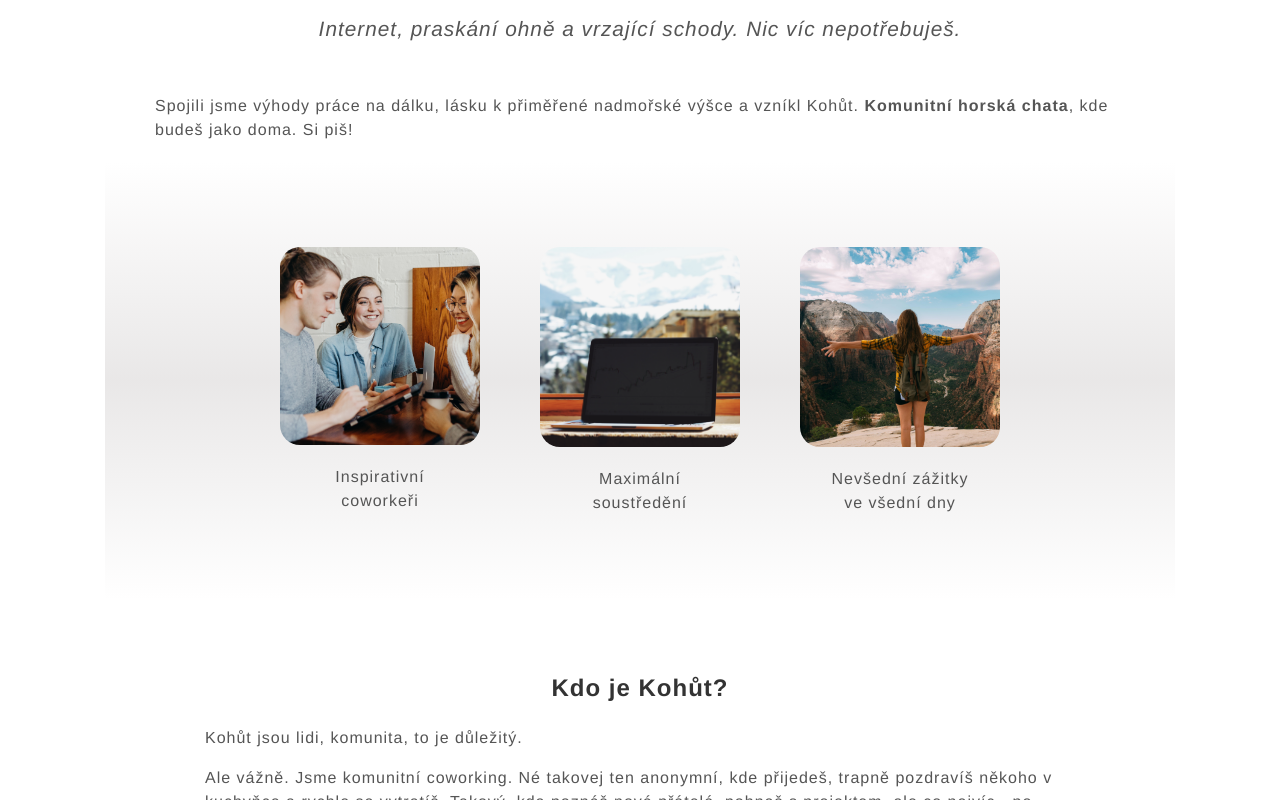
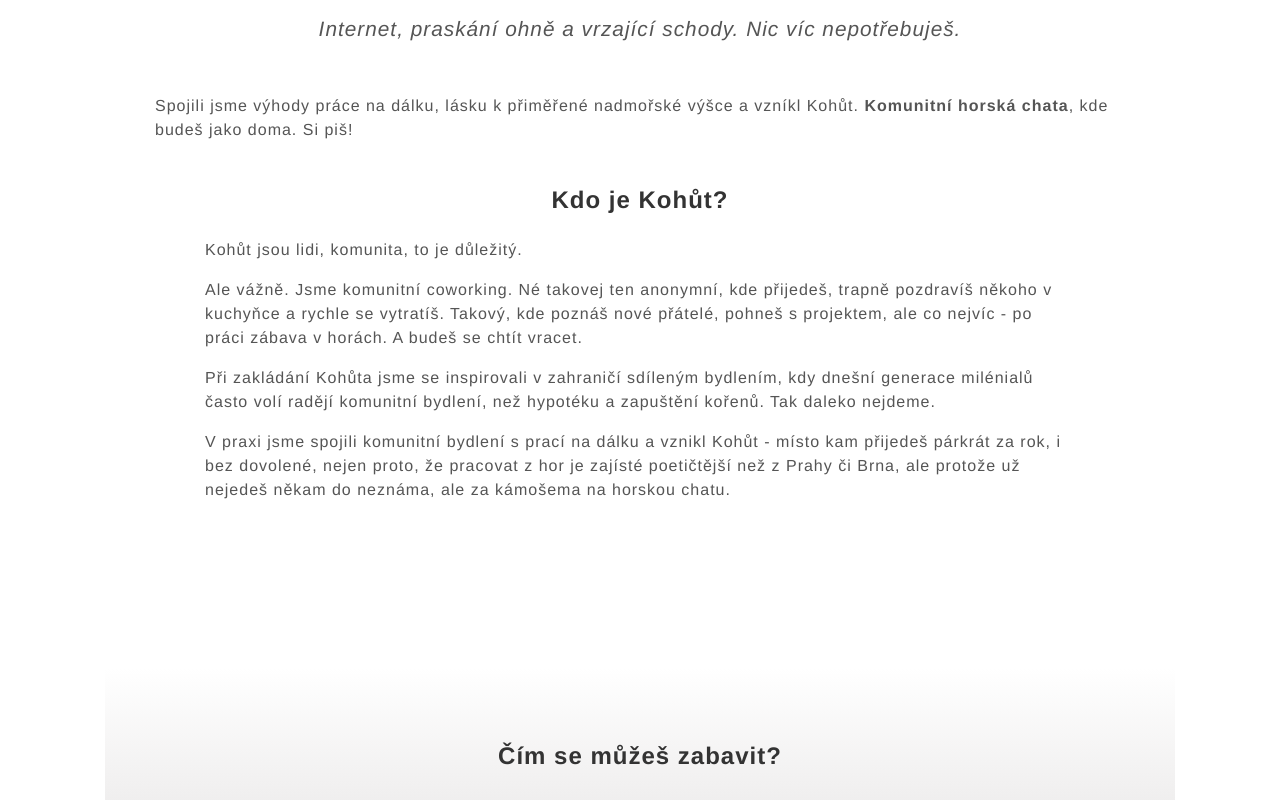
Before and after one commit to simkovat/co-cottage, a plain HTML site: page index.html in a window 1280 px wide. Shown: the part 487-1287 px from the top of the page. Drawn offline with Linux system fonts and the light colour scheme.

Commit message:
hide obrazku

```diff
--- a/index.html
+++ b/index.html
@@ -23,8 +23,7 @@
 		<div class="description-small">
 			Spojili jsme výhody práce na dálku, lásku k přiměřené nadmořské výšce a vzníkl Kohůt. <b>Komunitní horská chata</b>, kde budeš jako doma. Si piš!
         </div>
-     <div class="features-wrapper">
-         <!-- <h2>Co tady zazijes</h2> -->
+     <!-- <div class="features-wrapper">
         <div class="features">
             <div class="item">
                 <img src="./assets/teamwork.jpg"/>
@@ -40,6 +39,7 @@
             </div>
             </div>
      </div>
+	  -->
 
      <div class="rules-wrapper">
          <h2>Kdo je Kohůt?</h2>
```
